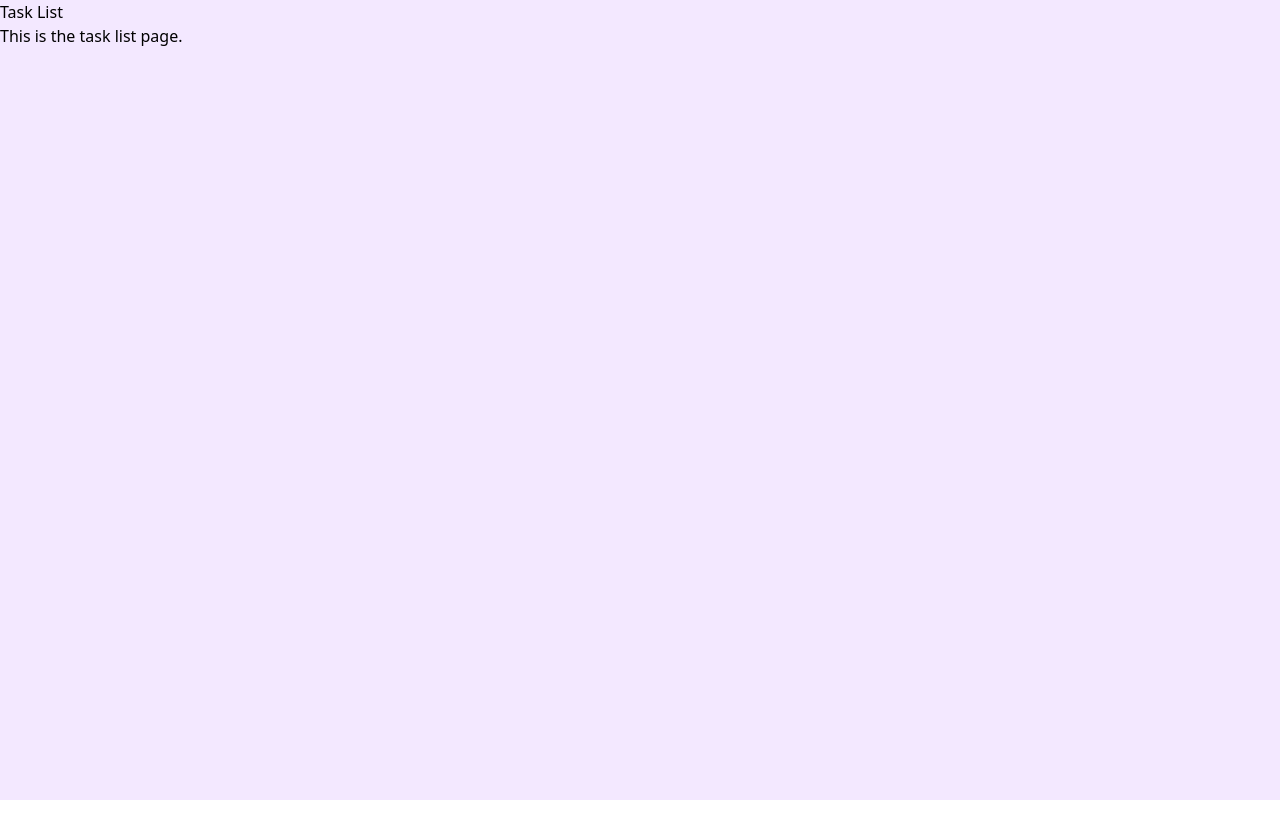
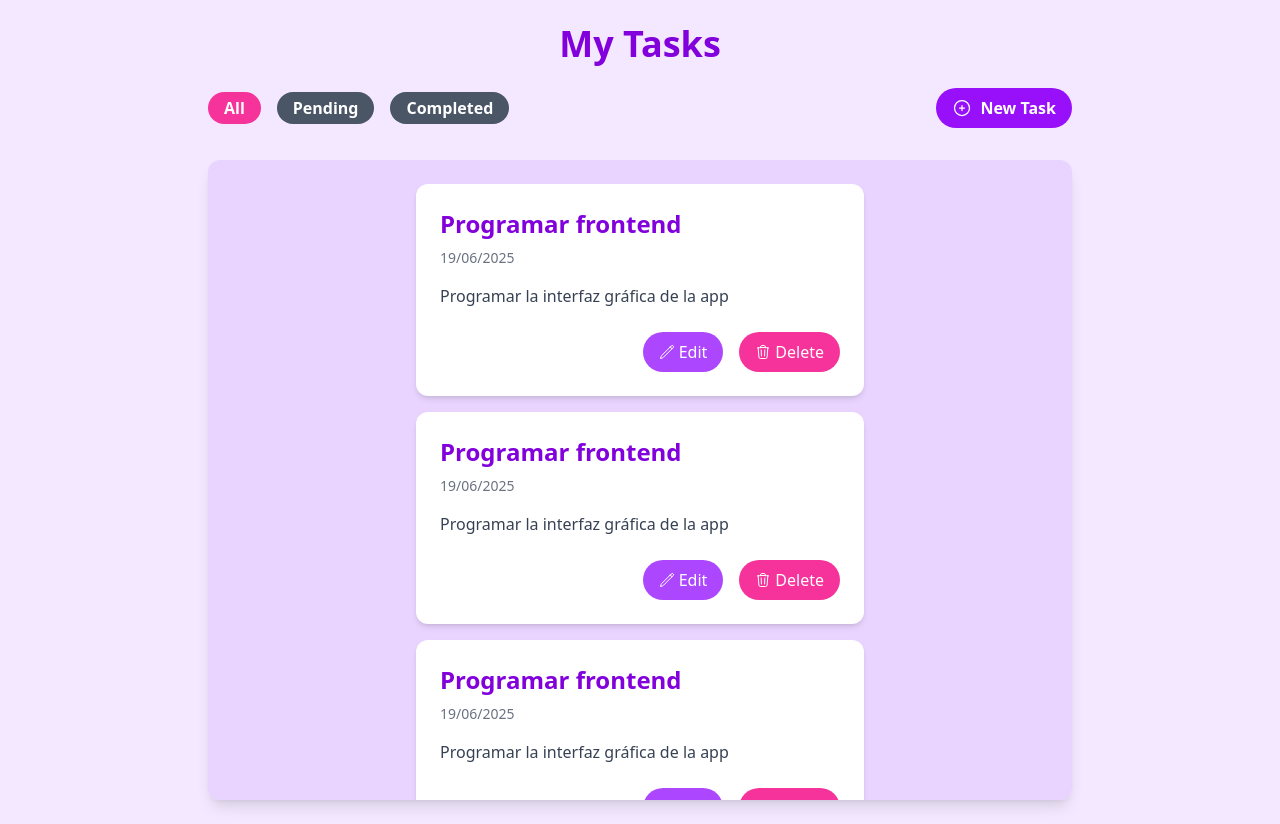
Before and after one commit to NicoNZ12/tasks-manager, a React (Vite) app in the folder frontend/: page /tasks in a window 1280 px wide. Before the commit the page ends 800 px from the top, so only its background shows below. Built offline with nearby package versions, Linux system fonts and the light colour scheme.

Commit message:
Componente card y estilos de la task list page

```diff
--- a/frontend/package.json
+++ b/frontend/package.json
@@ -10,6 +10,7 @@
     "preview": "vite preview"
   },
   "dependencies": {
+    "@heroicons/react": "^2.2.0",
     "@tailwindcss/vite": "^4.1.10",
     "react": "^19.1.0",
     "react-dom": "^19.1.0",
--- /dev/null
+++ b/frontend/src/components/Card.jsx
@@ -0,0 +1,24 @@
+
+import { PencilIcon, TrashIcon } from '@heroicons/react/24/outline';
+
+const Card = () => {
+  return (
+    <div className="bg-white rounded-xl shadow-md p-6 max-w-md w-full transition hover:shadow-lg">
+      <h2 className="text-2xl font-semibold text-purple-700 mb-2">Programar frontend</h2>
+      <p className="text-sm text-gray-500 mb-4">19/06/2025</p>
+      <p className="text-gray-700 mb-6">Programar la interfaz gráfica de la app</p>
+      <div className="flex justify-end space-x-4">
+        <button className="flex items-center gap-1 px-4 py-2 bg-purple-500 text-white rounded-full hover:bg-purple-600 transition">
+          <PencilIcon className="w-4 h-4" />
+          Edit
+        </button>
+        <button className="flex items-center gap-1 px-4 py-2 bg-pink-500 text-white rounded-full hover:bg-pink-600 transition">
+          <TrashIcon className="w-4 h-4" />
+          Delete
+        </button>
+      </div>
+    </div>
+  );
+};
+
+export default Card;
--- a/frontend/src/pages/TaskList.jsx
+++ b/frontend/src/pages/TaskList.jsx
@@ -1,11 +1,40 @@
+import Card from "../components/card";
+import { Link } from "react-router-dom";
+import { PlusCircleIcon} from '@heroicons/react/24/outline';
 
 const TaskList = () => {
-  return (
-    <div>
-      <h1>Task List</h1>
-      <p>This is the task list page.</p>
-    </div>
-  );
+    return (
+        <div className="min-h-screen max-w-[90%] md:max-w-[80%] lg:max-w-[70%] mx-auto text-white px-4 py-6">
+            <div className="mb-6">
+                <h1 className="text-3xl sm:text-4xl text-center font-bold text-purple-700">My Tasks</h1>
+            </div>
+
+            <div className="flex flex-col sm:flex-row sm:items-center sm:justify-between mb-8 gap-4">
+                <button className="bg-pink-500 hover:bg-pink-600 text-white px-4 py-1 rounded-full font-semibold">All</button>
+                <button className="bg-gray-600 hover:bg-gray-600 text-white px-4 py-1 rounded-full font-semibold">Pending</button>
+                <button className="bg-gray-600 hover:bg-gray-600 text-white px-4 py-1 rounded-full font-semibold">Completed</button>
+                <div className="justify-end ml-auto">
+                    <Link to="/tasks/new" className="bg-purple-600 hover:bg-purple-700 text-white px-4 py-2 rounded-full font-semibold flex items-center gap-2">
+                        <PlusCircleIcon className="w-5 h-5" /> New Task
+                    </Link>
+                </div>
+            </div>
+
+            <div className="bg-purple-200 rounded-xl p-6 shadow-lg max-h-[80vh] overflow-y-auto hide-scrollbar">
+                <div className="flex flex-wrap gap-4 justify-evenly">
+                    <Card />
+                    <Card />
+                    <Card />
+                    <Card />
+                    <Card />
+                    <Card />
+                    <Card />
+                    <Card />
+                    <Card />
+                </div>
+            </div>
+        </div>
+  )
 }
 
 export default TaskList;
--- a/frontend/src/style/style.css
+++ b/frontend/src/style/style.css
@@ -1 +1,6 @@
 @import "tailwindcss";
+
+
+.hide-scrollbar::-webkit-scrollbar {
+  display: none;
+}
```
Also changed, not shown: 1 other file (tests, documents, lock files or other folders).
